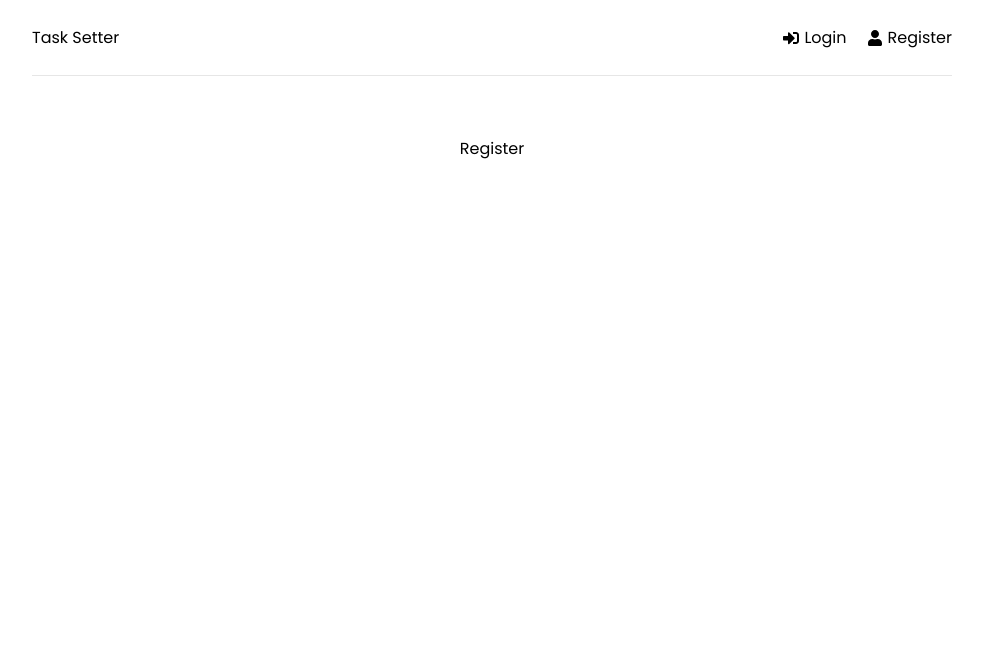
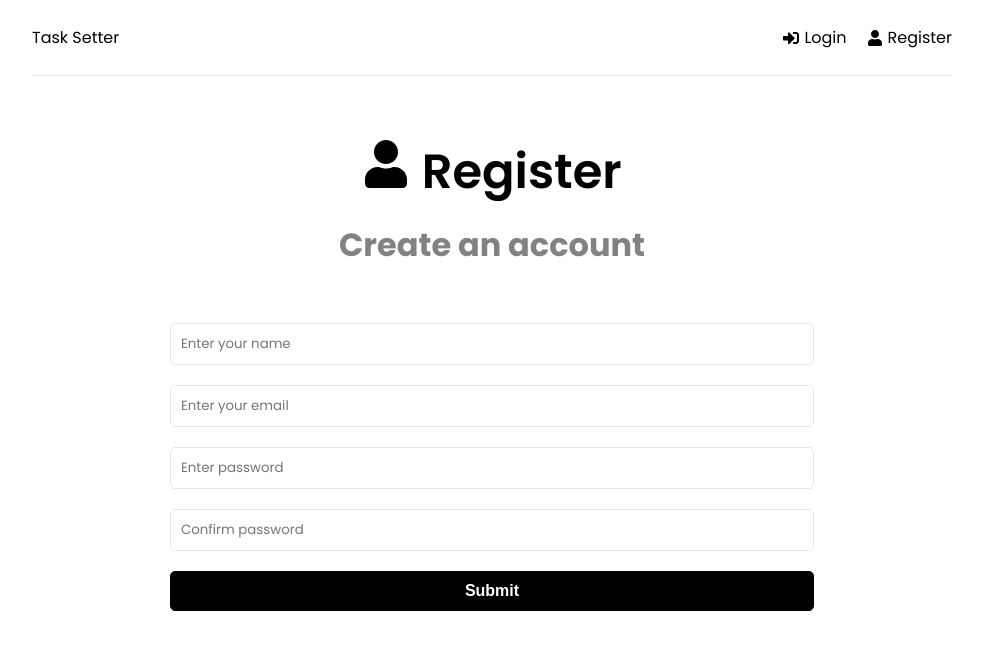
Before and after one commit to Petrina99/mern, a React (Create React App) app in the folder frontend/: page /register in a window 1280 px wide. Shown: the top 650 px of the page, without its empty margins (148-1131 px from the left). Built offline with nearby package versions, Linux system fonts and the light colour scheme.

Commit message:
made login and register pages

```diff
--- a/frontend/src/pages/Login.jsx
+++ b/frontend/src/pages/Login.jsx
@@ -1,5 +1,65 @@
+import { useState, useEffect } from 'react';
+import { FaSignInAlt } from 'react-icons/fa';
+
 export const Login = () => {
+  const [formData, setFormData] = useState({
+    email: '',
+    password: '',
+  });
+
+  const { email, password } = formData;
+
+  const onChange = (e) => {
+    setFormData((prevState) => ({
+      ...prevState,
+      [e.target.name]: e.target.value
+    }))
+  }
+
+  const onSubmit = (e) => {
+    e.preventDefault();
+
+  }
+
   return (
-    <div>Login</div>
+    <>
+      <section className='heading'>
+        <h1>
+          <FaSignInAlt /> Login
+        </h1>
+        <p>
+          Enter your credentials
+        </p>
+      </section>
+      <section className='form'>
+        <form onSubmit={onSubmit}>
+          <div className='form-group'>
+            <input
+              type='text'
+              className='form-control'
+              id='email'
+              name='email'
+              value={email}
+              placeholder='Enter your email'
+              onChange={onChange}
+            />
+          </div>
+          <div className='form-group'>
+            <input
+              type='password'
+              className='form-control'
+              id='password'
+              name='password'
+              value={password}
+              placeholder='Enter password'
+              onChange={onChange}
+            />
+          </div>
+          <div className='form-group'>
+            <button type='submit' className='btn btn-block'>Submit</button>
+          </div>
+        </form>
+      </section>
+    </>
   )
 }
--- a/frontend/src/pages/Register.jsx
+++ b/frontend/src/pages/Register.jsx
@@ -1,5 +1,89 @@
+import { useState, useEffect } from 'react';
+import { FaUser } from 'react-icons/fa';
+
 export const Register = () => {
+  const [formData, setFormData] = useState({
+    name: '',
+    email: '',
+    password: '',
+    password2: '',
+  });
+
+  const { name, email, password, password2 } = formData;
+
+  const onChange = (e) => {
+    setFormData((prevState) => ({
+      ...prevState,
+      [e.target.name]: e.target.value
+    }))
+  }
+
+  const onSubmit = (e) => {
+    e.preventDefault();
+
+  }
+
   return (
-    <div>Register</div>
+    <>
+      <section className='heading'>
+        <h1>
+          <FaUser /> Register
+        </h1>
+        <p>
+          Create an account
+        </p>
+      </section>
+      <section className='form'>
+        <form onSubmit={onSubmit}>
+          <div className='form-group'>
+            <input
+              type='text'
+              className='form-control'
+              id='name'
+              name='name'
+              value={name}
+              placeholder='Enter your name'
+              onChange={onChange}
+            />
+          </div>
+          <div className='form-group'>
+            <input
+              type='text'
+              className='form-control'
+              id='email'
+              name='email'
+              value={email}
+              placeholder='Enter your email'
+              onChange={onChange}
+            />
+          </div>
+          <div className='form-group'>
+            <input
+              type='password'
+              className='form-control'
+              id='password'
+              name='password'
+              value={password}
+              placeholder='Enter password'
+              onChange={onChange}
+            />
+          </div>
+          <div className='form-group'>
+            <input
+              type='password'
+              className='form-control'
+              id='password2'
+              name='password2'
+              value={password2}
+              placeholder='Confirm password'
+              onChange={onChange}
+            />
+          </div>
+          <div className='form-group'>
+            <button type='submit' className='btn btn-block'>Submit</button>
+          </div>
+        </form>
+      </section>
+    </>
   )
 }
```
